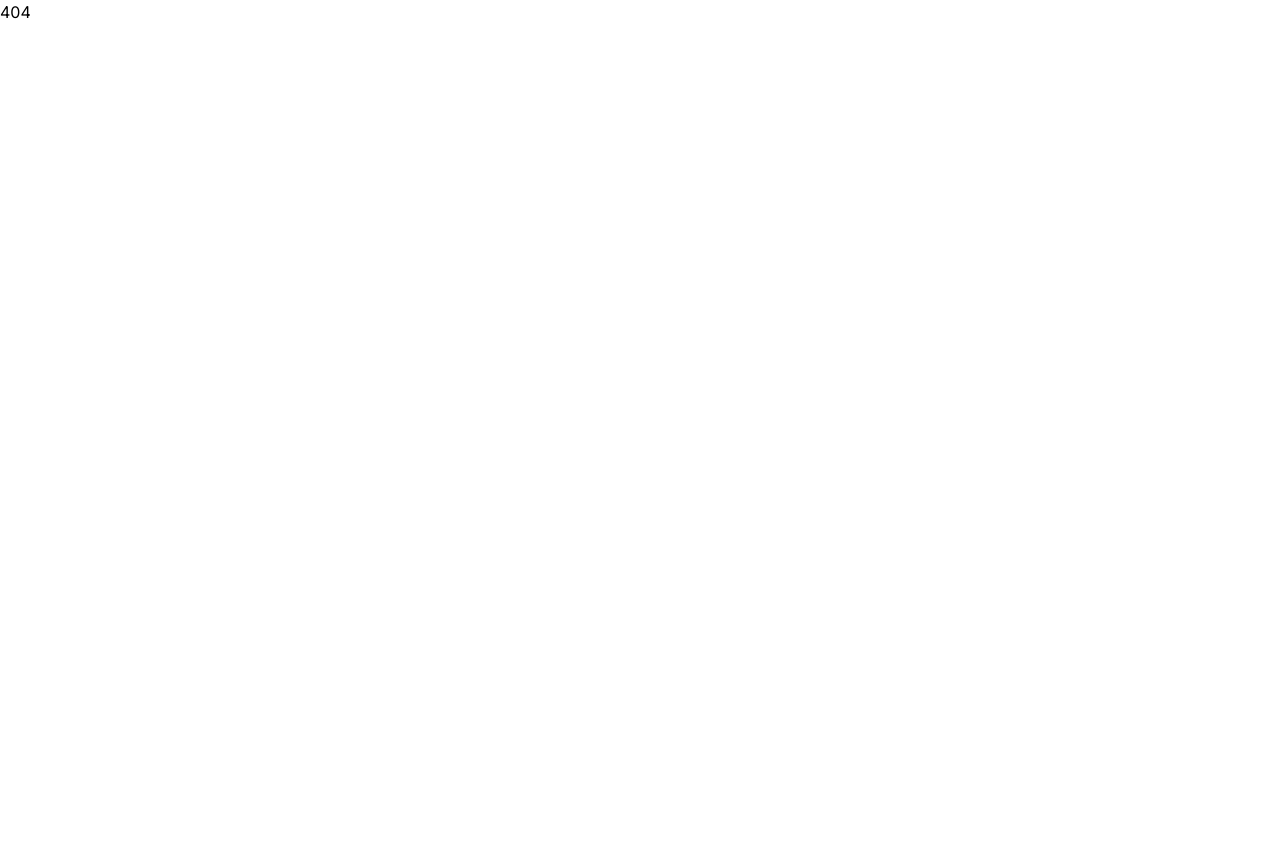
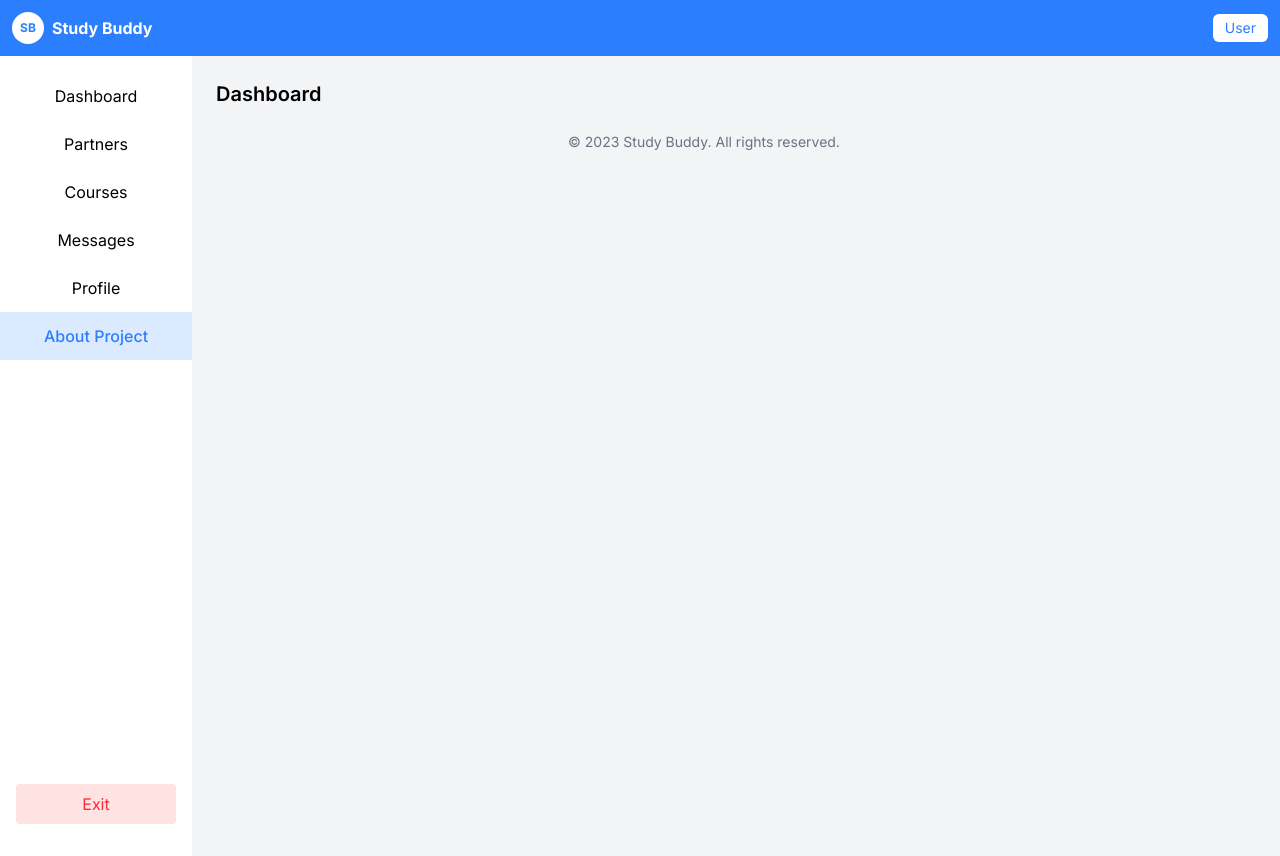
Before and after one commit to iooe/buddy-app-project, a Next.js app: page /dashboard in a window 1280 px wide. Before the commit this address had no page. Before the commit the page ends 800 px from the top, so only its background shows below. Built offline with nearby package versions, Linux system fonts and the light colour scheme.

Commit message:
feat: add dashboard placeholder & add redirect to the dashboard if the user is authenticated

```diff
--- /dev/null
+++ b/app/dashboard/page.jsx
@@ -0,0 +1,29 @@
+'use client';
+
+import React from 'react';
+import Sidebar from "@/components/ui/Sidebar";
+import Header from "@/components/ui/Header";
+
+export default function Dashboard() {
+    return (
+        <div className="min-h-screen bg-gray-100">
+            {/* Header */}
+            <Header/>
+
+            <div className="flex">
+                {/* Sidebar */}
+                <Sidebar activePage="/about"/>
+
+                {/* Main Content */}
+                <div className="flex-1 w-max max-w-5xl p-6 bg-gray-100">
+                    <h1 className="text-xl font-semibold mb-6">Dashboard</h1>
+
+
+                    <div className="text-center text-gray-500 text-sm">
+                        © 2023 Study Buddy. All rights reserved.
+                    </div>
+                </div>
+            </div>
+        </div>
+    );
+}
--- a/app/page.jsx
+++ b/app/page.jsx
@@ -1,6 +1,24 @@
+"use client";
+
 import Link from "next/link";
+import { useEffect, useState } from "react";
+import { useSession } from "next-auth/react";
+import { useRouter } from "next/navigation";
+export default function Auth() {
+    const { data: session, status } = useSession();
+    const router = useRouter();
+    const [loading, setLoading] = useState(true);
 
-export default function Auth() {
+    useEffect(() => {
+        // If authenticated (session exists), redirect to dashboard
+        if (status === "authenticated" && session) {
+            router.push("/dashboard");
+        } else {
+            setLoading(false);
+        }
+    }, [session, status, router]);
+
+
     return (
         <div className="flex flex-col items-center justify-center min-h-screen bg-gray-100 relative">
             {/* Header Section */}
@@ -18,7 +36,7 @@ export default function Auth() {
                 <div className="flex items-center space-x-2 mb-2 p-4">
                     <button className="bg-blue-500 text-white rounded-md flex-1 h-10 font-medium hover:bg-blue-600">
                         <Link href={'/register'}>
-                        Register
+                            Register
                         </Link>
                     </button>
 
```
